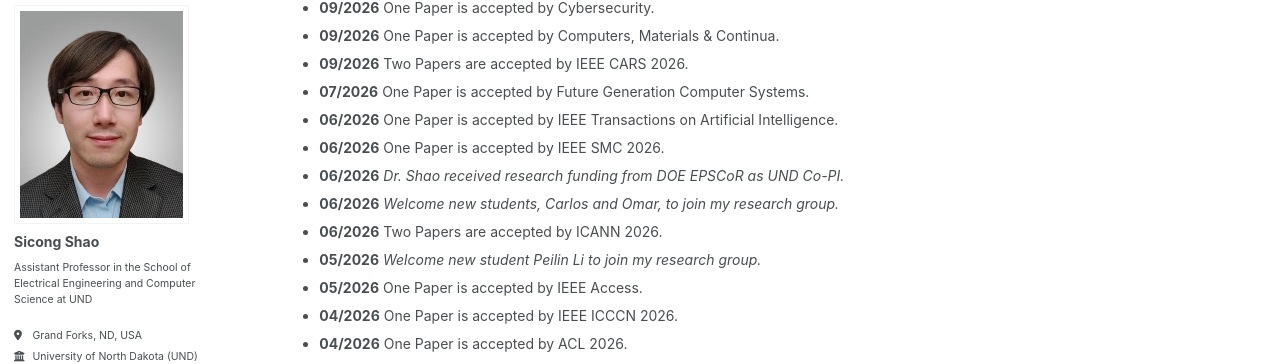
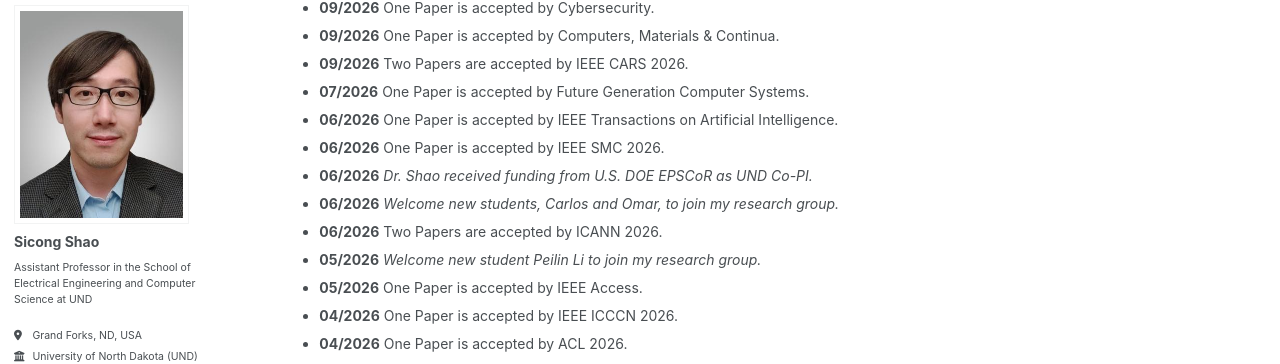
Before and after one commit to sicongshao/sicongshao.github.io, a Jekyll site: the page built from _pages/about.md, in a window 1280 px wide and 900 px high, scrolled down 851 px. Shown: the part 93-457 px from the top of the window. Built offline with Jekyll 4.4.1, drawn with Linux system fonts in a browser that asks for light colours; some web fonts are replaced.

Commit message:
first commit

```diff
--- a/_pages/about.md
+++ b/_pages/about.md
@@ -43,7 +43,7 @@ News
 * **07/2026** One Paper is accepted by Future Generation Computer Systems.
 * **06/2026** One Paper is accepted by IEEE Transactions on Artificial Intelligence.
 * **06/2026** One Paper is accepted by IEEE SMC 2026.
-* **06/2026** *Dr. Shao received research funding from DOE EPSCoR as UND Co-PI.*
+* **06/2026** *Dr. Shao received funding from U.S. DOE EPSCoR as UND Co-PI.*
 * **06/2026** *Welcome new students, Carlos and Omar, to join my research group.*
 * **06/2026** Two Papers are accepted by ICANN 2026.
 * **05/2026** *Welcome new student Peilin Li to join my research group.*
```
